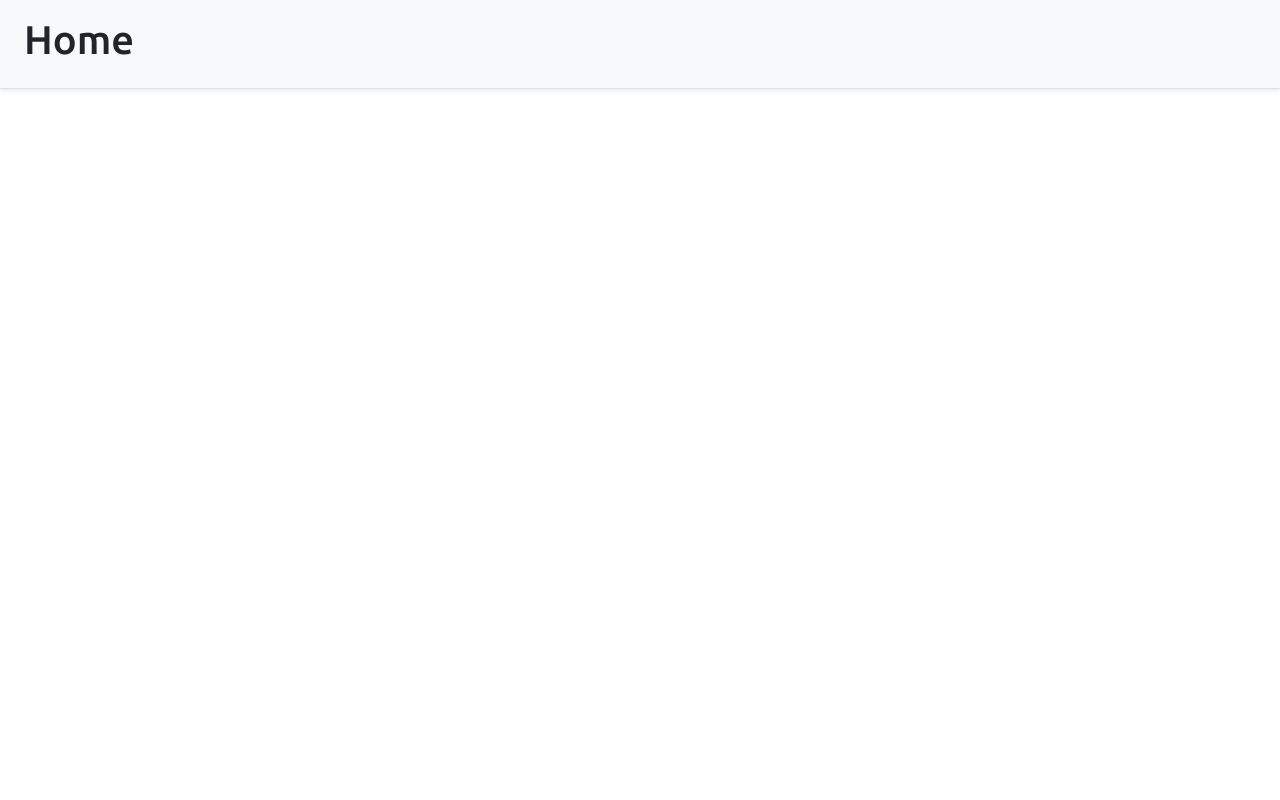
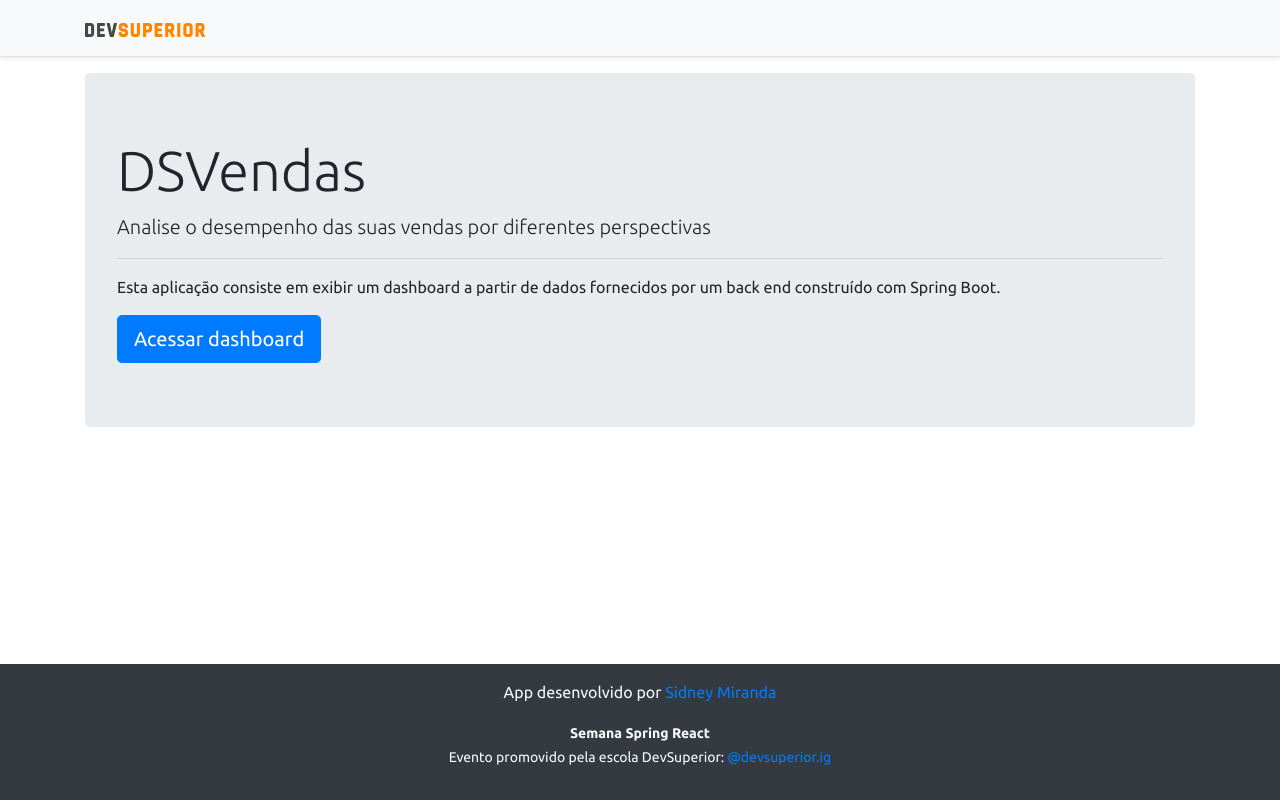
Before and after one commit to sidneymiranda/projeto-dsvendas, a React (Create React App) app in the folder frontend/: page / in a window 1280 px wide. Built offline with nearby package versions, Linux system fonts and the light colour scheme.

Commit message:
Home, navigation

```diff
--- a/frontend/src/components/NavBar/index.tsx
+++ b/frontend/src/components/NavBar/index.tsx
@@ -1,11 +1,14 @@
 import ImgDsDark from 'assets/img/ds_dark.svg';
+import { Link } from 'react-router-dom';
 
 function NavBar() {
   return (
     <div className="d-flex flex-column flex-md-row align-items-center p-3 px-md-4 mb-3 bg-light border-bottom shadow-sm">
       <div className="container">
         <nav className="my-2 my-md-0 mr-md-3">
-          <img src={ImgDsDark} alt="DevSuperior" width="120" />
+          <Link to="/">
+            <img src={ImgDsDark} alt="DevSuperior" width="120" />
+          </Link>
         </nav>
       </div>
     </div>
--- a/frontend/src/pages/Home/index.tsx
+++ b/frontend/src/pages/Home/index.tsx
@@ -1,8 +1,29 @@
+import Footer from 'components/Footer';
+import NavBar from 'components/NavBar';
+import { Link } from 'react-router-dom';
+
 const Home = () => {
   return (
-    <div className="d-flex flex-column flex-md-row align-items-center p-3 px-md-4 mb-3 bg-light border-bottom shadow-sm">
-      <h1>Home</h1>
-    </div>
+    <>
+      <NavBar />
+      <div className="container">
+        <div className="jumbotron">
+          <h1 className="display-4">DSVendas</h1>
+          <p className="lead">
+            Analise o desempenho das suas vendas por diferentes perspectivas
+          </p>
+          <hr />
+          <p>
+            Esta aplicação consiste em exibir um dashboard a partir de dados
+            fornecidos por um back end construído com Spring Boot.
+          </p>
+          <Link className="btn btn-primary btn-lg" to="/dashboard">
+            Acessar dashboard
+          </Link>
+        </div>
+      </div>
+      <Footer />
+    </>
   );
 };
 
```
